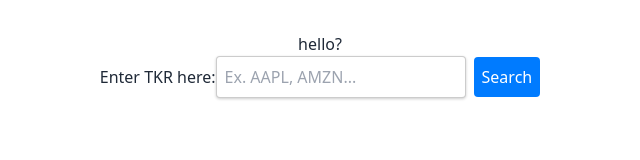
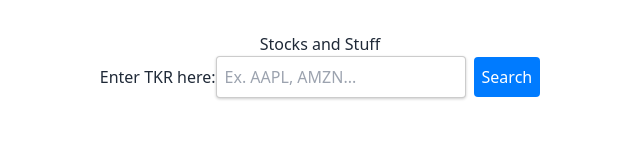
Before and after one commit to ashrit-ram-anala/VandyHacks-XI-Project, a React (Vite) app in the folder client/: page / in a window 1280 px wide. Shown: the top 160 px of the page, without its empty margins (320-960 px from the left). Built offline with nearby package versions, Linux system fonts and the light colour scheme.

Commit message:
changed h1

```diff
--- a/client/src/pages/Search.jsx
+++ b/client/src/pages/Search.jsx
@@ -27,7 +27,7 @@ function Search() {
 
     return (
     <>
-        <h1 className="header">hello?</h1>
+        <h1 className="header">Stocks and Stuff</h1>
         <form onSubmit={handleSubmit}>
             <label className="tkr">Enter TKR here:</label>
             <input
```
